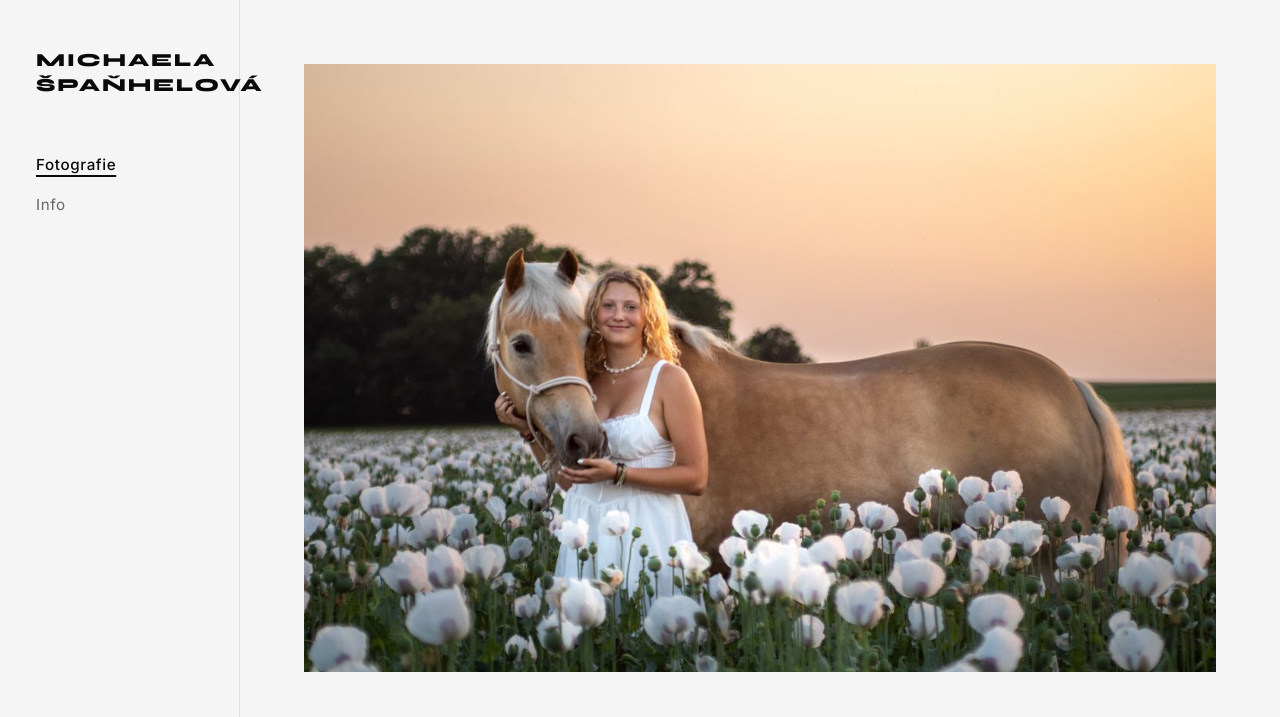
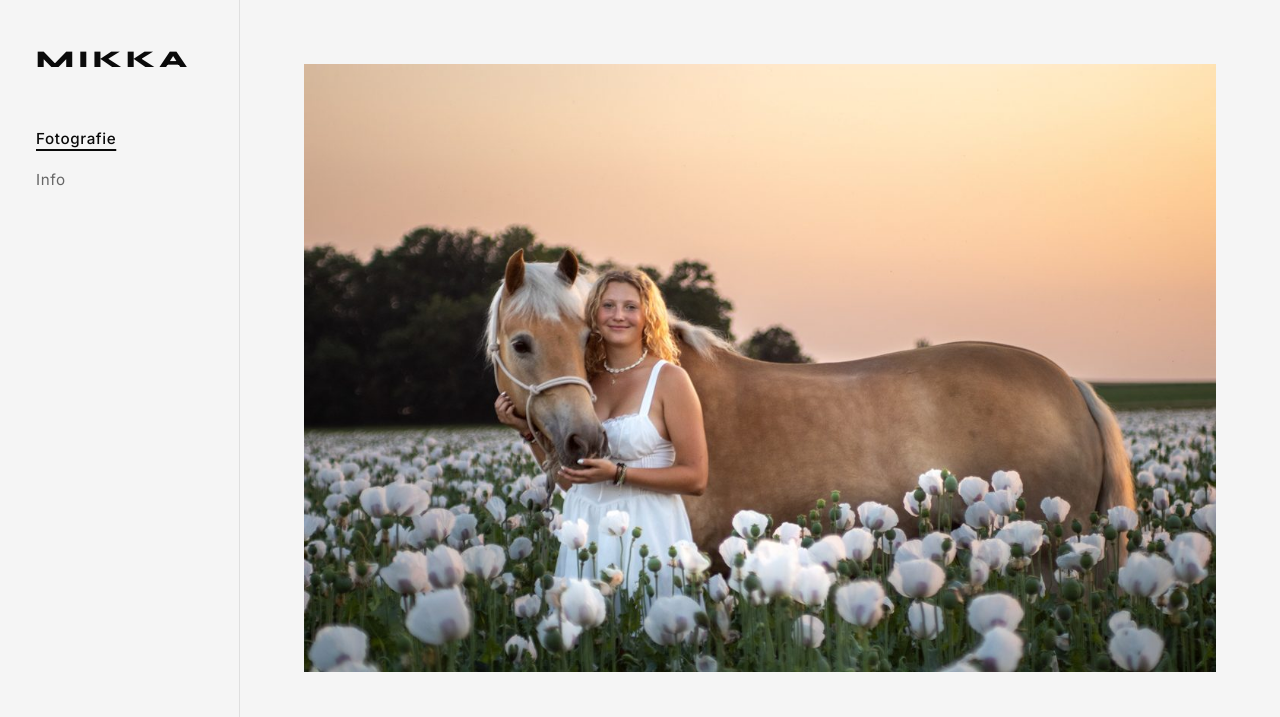
Before and after one commit to Jepitsmika/mikka-portfolio, a plain HTML site: page index.html in a window 1280 px wide. Shown: the top 717 px of the page. Drawn offline with Linux system fonts and the light colour scheme.

Commit message:
Navrácení loga v rohu na Mikka

```diff
--- a/css/style.css
+++ b/css/style.css
@@ -124,11 +124,11 @@ button {
 .brand-title {
   font-family: var(--font-heading);
   font-weight: 800;
-  font-size: 1.15rem;
-  letter-spacing: 0.1em;
+  font-size: 1.5rem;
+  letter-spacing: 0.18em;
   text-transform: uppercase;
   color: var(--text-primary);
-  line-height: 1.35;
+  line-height: 1;
 }
 
 .sidebar-nav {
--- a/index.html
+++ b/index.html
@@ -18,7 +18,7 @@
 
   <!-- Mobile Top Bar -->
   <header class="mobile-header">
-    <a href="index.html" class="mobile-brand">Michaela Špaňhelová</a>
+    <a href="index.html" class="mobile-brand">Mikka</a>
     <button class="burger-btn" aria-label="Otevřít navigační menu" aria-expanded="false" type="button">
       <span class="burger-line"></span>
       <span class="burger-line"></span>
@@ -45,7 +45,7 @@
   <aside class="sidebar">
     <div class="sidebar-top">
       <a href="index.html" class="brand-link">
-        <h1 class="brand-title">Michaela<br>Špaňhelová</h1>
+        <h1 class="brand-title">Mikka</h1>
       </a>
       <nav class="sidebar-nav">
         <a href="index.html" class="nav-link active">Fotografie</a>
```
Also changed, not shown: info.html (+2 -2 lines).
